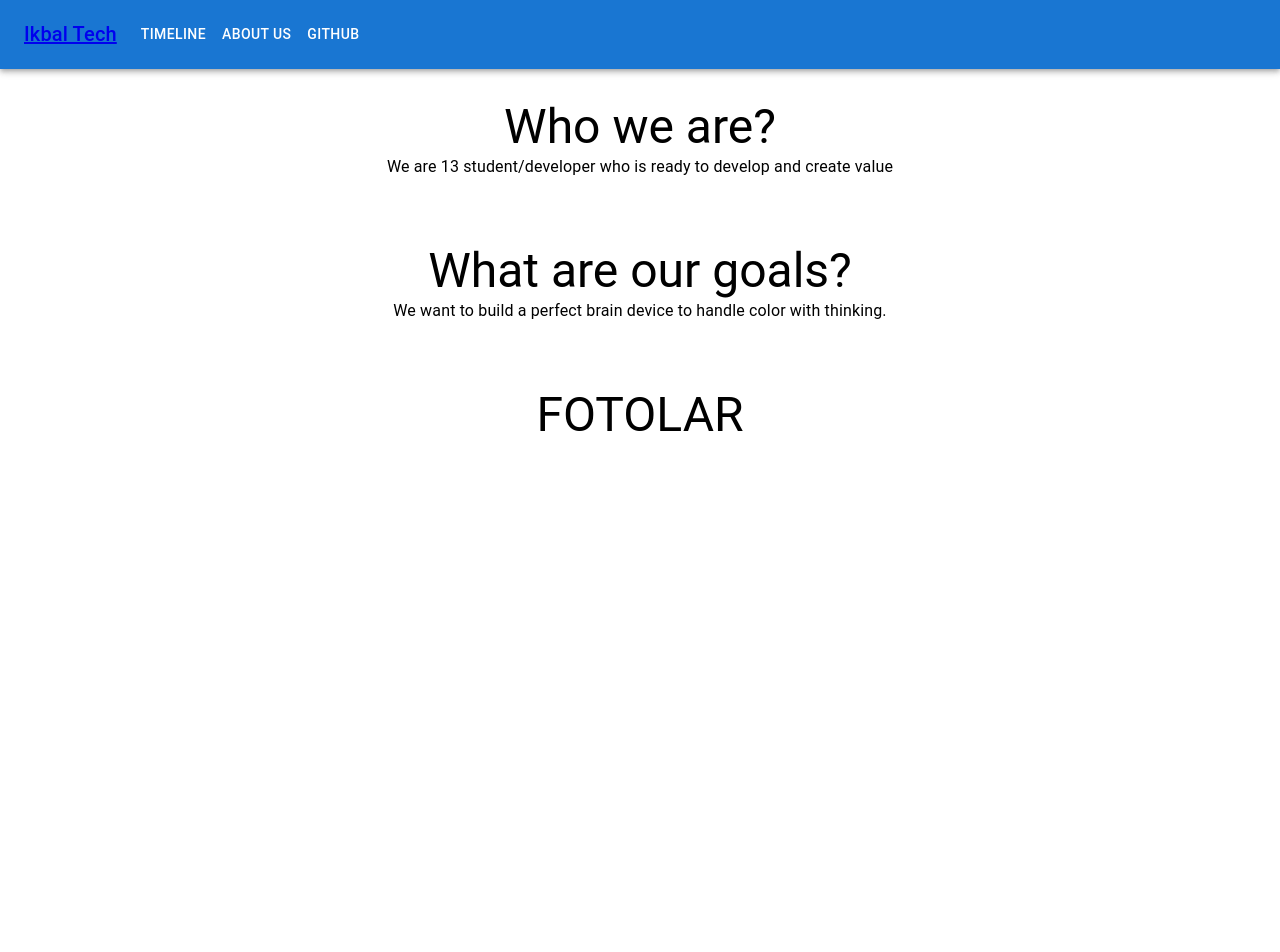
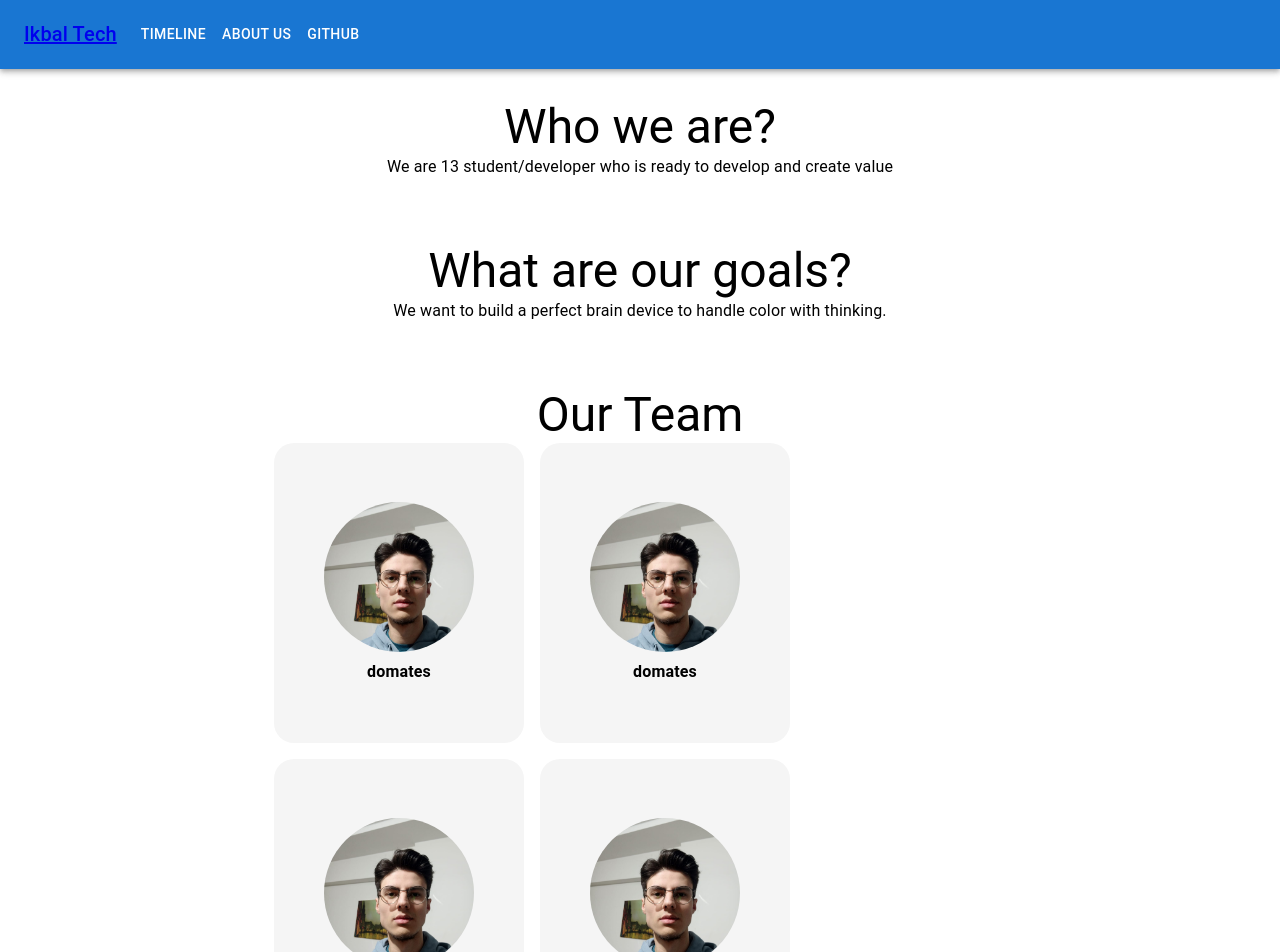
Before and after one commit to Ikbal-Tech/website, a Next.js app: page /about-us in a window 1280 px wide. Shown: the top 952 px of the page. Before the commit the page ends 800 px from the top, so only its background shows below. Built offline with nearby package versions, Linux system fonts and the light colour scheme.

Commit message:
Arrenge photos1

```diff
--- a/pages/about-us.js
+++ b/pages/about-us.js
@@ -1,5 +1,30 @@
-import { Stack, Typography } from "@mui/material";
+import { Avatar, Stack, Typography } from "@mui/material";
 import React from "react";
+
+const TeamMember = ({ path, name }) => {
+  return (
+    <Stack
+      height="300px"
+      width="250px"
+      justifyContent="center"
+      alignItems="center"
+      spacing={1}
+      sx={{
+        borderRadius: "20px",
+        background: "#f5f5f5",
+      }}
+    >
+      <Avatar
+        src={path}
+        sx={{
+          width: "150px",
+          height: "150px",
+        }}
+      />
+      <Typography fontWeight="bold">{name}</Typography>
+    </Stack>
+  );
+};
 
 const aboutUs = () => {
   return (
@@ -29,8 +54,26 @@ const aboutUs = () => {
 
       <Stack>
         <Typography variant="h3" textAlign="center">
-          FOTOLAR
+          Our Team
         </Typography>
+
+        <Stack
+          flexDirection="row"
+          flexWrap="wrap"
+          margin="0 auto"
+          gap={2}
+          sx={{
+            width: "60%",
+          }}
+        >
+          <TeamMember path="/images/team/Abdullah_Yigit.jpeg" name="domates" />
+          <TeamMember path="/images/team/Abdullah_Yigit.jpeg" name="domates" />
+          <TeamMember path="/images/team/Abdullah_Yigit.jpeg" name="domates" />
+          <TeamMember path="/images/team/Abdullah_Yigit.jpeg" name="domates" />
+          <TeamMember path="/images/team/Abdullah_Yigit.jpeg" name="domates" />
+          <TeamMember path="/images/team/Abdullah_Yigit.jpeg" name="domates" />
+          <TeamMember path="/images/team/Abdullah_Yigit.jpeg" name="domates" />
+        </Stack>
       </Stack>
     </Stack>
   );
```
